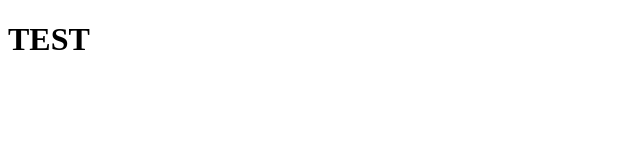
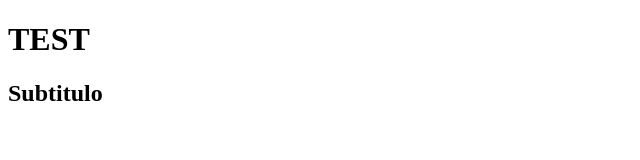
Before and after one commit to briian-vargas/clase10, a plain HTML site: page index.html in a window 1280 px wide. Shown: the whole page, without its empty margins (0-640 px from the left). Drawn offline with Linux system fonts and the light colour scheme.

Commit message:
subifooter

```diff
--- a/index.html
+++ b/index.html
@@ -8,5 +8,10 @@
 </head>
 <body>
     <h1>TEST</h1>
+    <footer>
+        <h2>Subtitulo</h2>
+
+
+    </footer>
 </body>
 </html>
```
